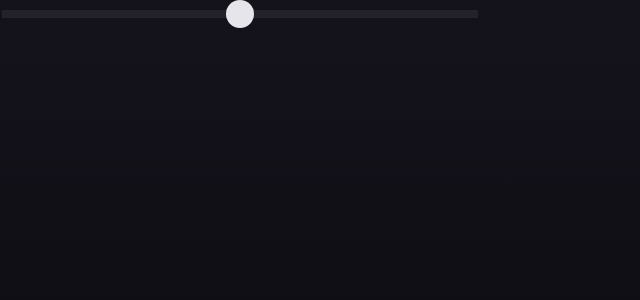
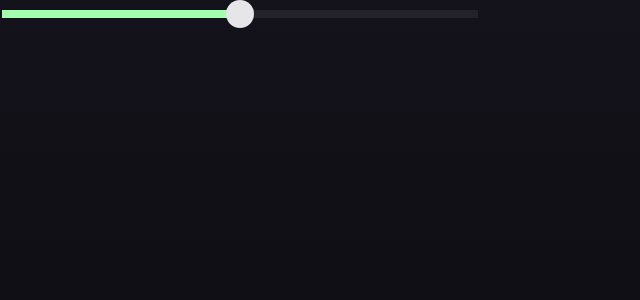
Before and after one commit to ssejjemba/password-generator, a React (Vite) app: page / in a window 1280 px wide. Shown: the top 300 px of the page, without its empty margins (0-640 px from the left). Built offline with nearby package versions, Linux system fonts and the light colour scheme.

Commit message:
(feat, styles): Fix slider bar for webkit browsers

```diff
--- a/src/App.tsx
+++ b/src/App.tsx
@@ -3,7 +3,7 @@ import { Slider } from "./components/slider/Slider";
 function App() {
   return (
     <div>
-      <Slider onChange={console.log} />
+      <Slider onChange={() => {}} />
     </div>
   );
 }
--- a/src/components/slider/Slider.module.css
+++ b/src/components/slider/Slider.module.css
@@ -1,5 +1,5 @@
 .progress__input {
-  background-color: var(--very-dark-grey);
+  background: var(--very-dark-grey);
   max-width: 476px;
   width: 100%;
   height: 8px;
@@ -78,3 +78,17 @@
 .progress__input::-ms-fill-upper {
   background-color: var(--very-dark-grey);
 }
+
+/*Chrome*/
+@media screen and (-webkit-min-device-pixel-ratio: 0) {
+  .progress__input {
+    --percent: 50%;
+    background: linear-gradient(
+      to right,
+      var(--neon-green) 0%,
+      var(--neon-green) var(--percent),
+      var(--very-dark-grey) var(--percent),
+      var(--very-dark-grey) 100%
+    );
+  }
+}
--- a/src/components/slider/Slider.tsx
+++ b/src/components/slider/Slider.tsx
@@ -1,4 +1,5 @@
-import { ChangeEvent } from "react";
+import { ChangeEvent, useRef } from "react";
+import { useChromeSlider } from "../../hooks/useChromeSlider";
 
 import classes from "./Slider.module.css";
 
@@ -7,12 +8,17 @@ type SliderProps = {
 };
 
 export function Slider(props: SliderProps) {
+  const ref = useRef<HTMLInputElement>(null);
+  useChromeSlider(ref);
   return (
     <input
       className={classes["progress__input"]}
+      ref={ref}
       type="range"
       min={0}
-      max={100}
+      max={10}
+      step={1}
+      defaultValue={5}
       onChange={props.onChange}
     />
   );
--- /dev/null
+++ b/src/hooks/useChromeSlider.ts
@@ -0,0 +1,31 @@
+import React, { ChangeEvent, useEffect } from "react";
+
+export function useChromeSlider(ref: React.RefObject<HTMLInputElement>) {
+  function updateStyleAttribute(e?: Event) {
+    if (!ref.current) {
+      return;
+    }
+    let value = +ref.current.defaultValue;
+
+    if (e) {
+      const target = e.target as HTMLInputElement;
+      value = +target.value;
+    }
+
+    const min = +ref.current?.min || 0;
+    const max = +ref.current?.max || 100;
+    if (value || value === 0) {
+      const percentRaw = ((value - min) / (max - min)) * 100;
+      const percent = +percentRaw.toFixed(2);
+
+      ref.current.style.setProperty("--percent", `${percent}%`);
+    }
+  }
+
+  useEffect(() => {
+    if (ref.current) {
+      updateStyleAttribute();
+      ref.current.addEventListener("input", updateStyleAttribute);
+    }
+  }, []);
+}
```
